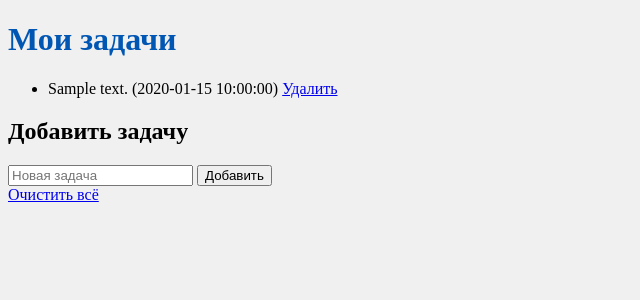
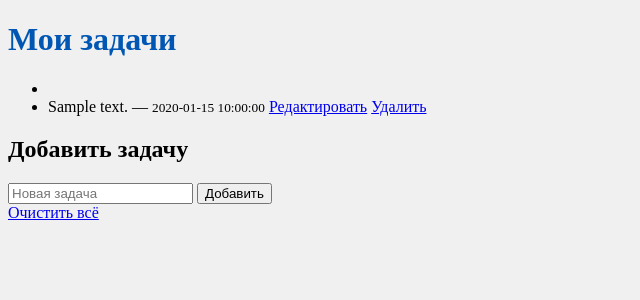
Before and after one commit to Update-lofi/PR4, a Flask app: template Task1/templates/index.html in a window 1280 px wide. Shown: the top 300 px of the page, without its empty margins (0-640 px from the left). Run offline with Flask 3, Linux system fonts and the light colour scheme; the template is opened without the code that fills it: most values are stand-ins (such as "Sample title", 1, 10 or a date in 2020).

Commit message:
1. Добавляем кнопку «Редактировать» рядом с каждой задачей

```diff
--- a/Task1/templates/index.html
+++ b/Task1/templates/index.html
@@ -12,10 +12,12 @@
     <h1>Мои задачи</h1>
     <ul>
         {% for task in tasks %}
-        <li>
-            {{ task.text }} ({{ task.date }})
-            <a href="/delete/{{ loop.index0 }}">Удалить</a>
-        </li>
+            <li>
+                <li>
+                {{ task.text }} — <small>{{ task.date }}</small>
+                <a href="/edit/{{ loop.index0 }}"> Редактировать</a>
+                <a href="/delete/{{ loop.index0 }}"> Удалить</a>
+            </li>
         {% endfor %}
     </ul>
 
```
